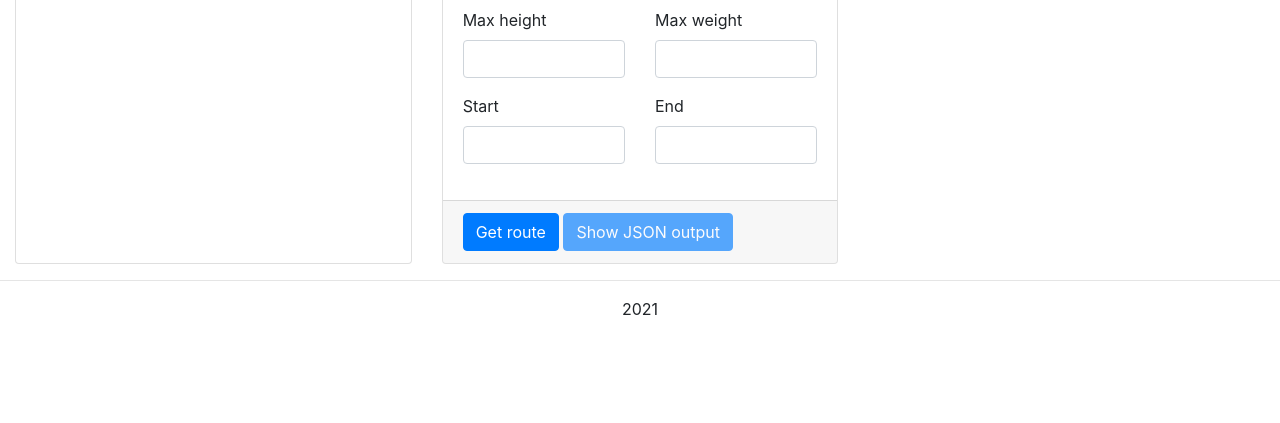
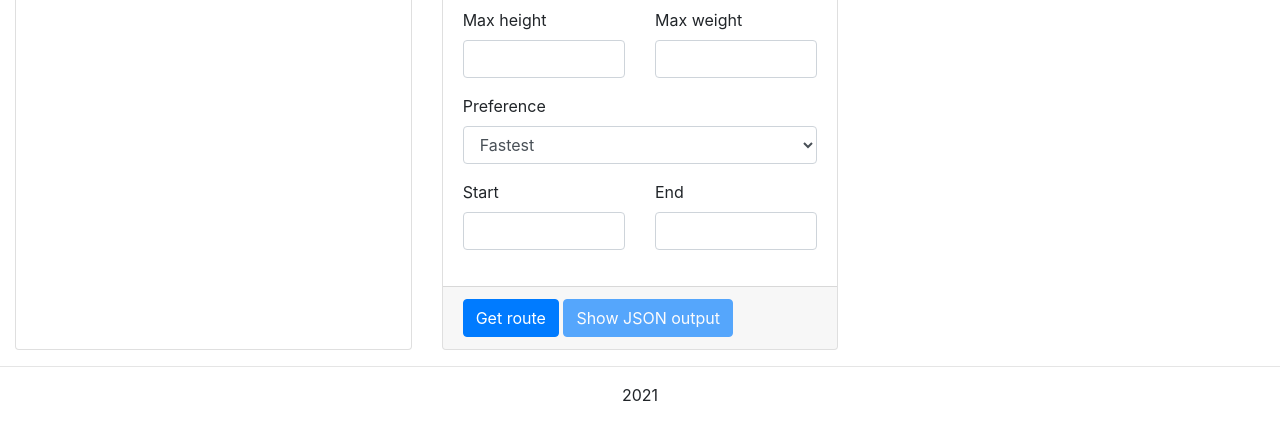
Before and after one commit to opengeospatial/T17-API-D175-Routes, a Flask app: page / in a window 1280 px wide. Shown: the part 693-1116 px from the top of the page. Before the commit the page ends 1008 px from the top, so only its background shows below. Run offline with Flask 2, Linux system fonts and the light colour scheme; some libraries are stand-ins or nearby versions.

Commit message:
Add preference parameter.

```diff
--- a/app.py
+++ b/app.py
@@ -48,6 +48,7 @@ def get_route():
         'name': route_name,
     }
 
+    # Optional params
     if (request.args.get('max_height') != '' or request.args.get('max_height') != None):
         max_height_from_request = request.args.get('max_height')
         params['maxHeight'] =  max_height_from_request
@@ -56,10 +57,12 @@ def get_route():
         max_width_from_request = request.args.get('max_width')
         params['maxWeight'] =  max_width_from_request
 
+    if (request.args.get('preference') != '' or request.args.get('preference') != None):
+        preference_from_request = request.args.get('preference')
+        params['preference'] =  preference_from_request
+
     # sending get request and saving the response as response object
     api_response = requests.post(url = URL, json = params)
-    pprint(params)
-    pprint(api_response.url)
     # extracting data in json format
     json_api_response = api_response.json()
     # Get features
--- a/templates/index.html
+++ b/templates/index.html
@@ -87,6 +87,15 @@
                                     <div class="col-6">
                                         <label for="max-width">Max weight</label>
                                         <input type="number" min="0" step="0.01" name="max-width" id="max-width" class="form-control">
+                                    </div>
+                                </div>
+                                <div class="row form-group">
+                                    <div class="col-12">
+                                        <label for="preference">Preference</label>
+                                        <select name="preference" id="preference" class="form-control">
+                                            <option value="fastest">Fastest</option>
+                                            <option value="shortest">Shortest</option>
+                                        </select>
                                     </div>
                                 </div>
                                 <div class="row form-group">
@@ -192,6 +201,7 @@
                 var maxHeight =  $('#max-height').val();
                 var maxWidth =  $('#max-width').val();
                 var name = $('#name').val();
+                var preferenceType = $('#preference').val();
 
                 var $this = $(this);
                 var loadingText = '<i class="fa fa-circle-o-notch fa-spin"></i> Loading...';
@@ -204,7 +214,8 @@
                     waypoints: JSON.stringify([start, finish]),
                     route_name: name,
                     max_height: (maxHeight.length > 0) ? maxHeight : '',
-                    max_width: (maxWidth.length > 0) ? maxWidth : ''
+                    max_width: (maxWidth.length > 0) ? maxWidth : '',
+                    preference: (preferenceType.length > 0) ? preferenceType : ''
                 }, function(data) {
                     if (data[0] == "error") {
                         alert(data[1]);
```
